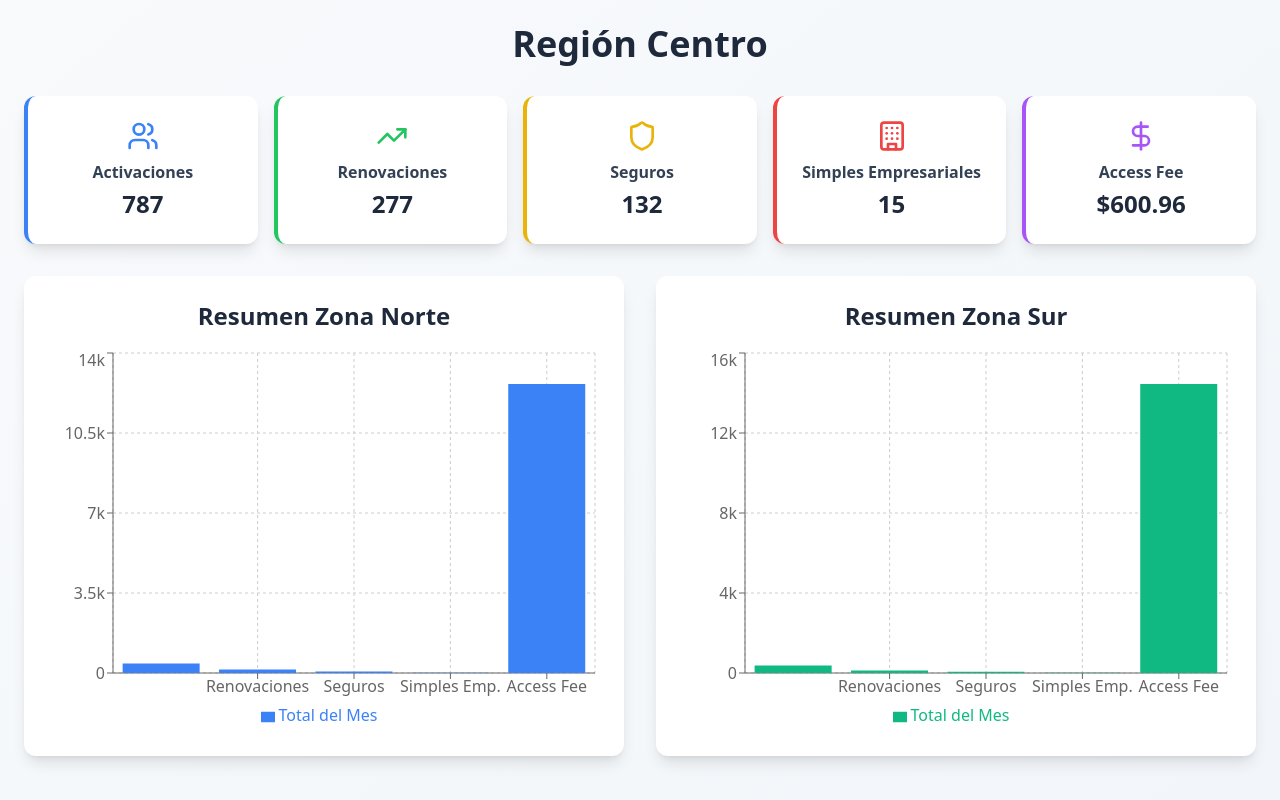
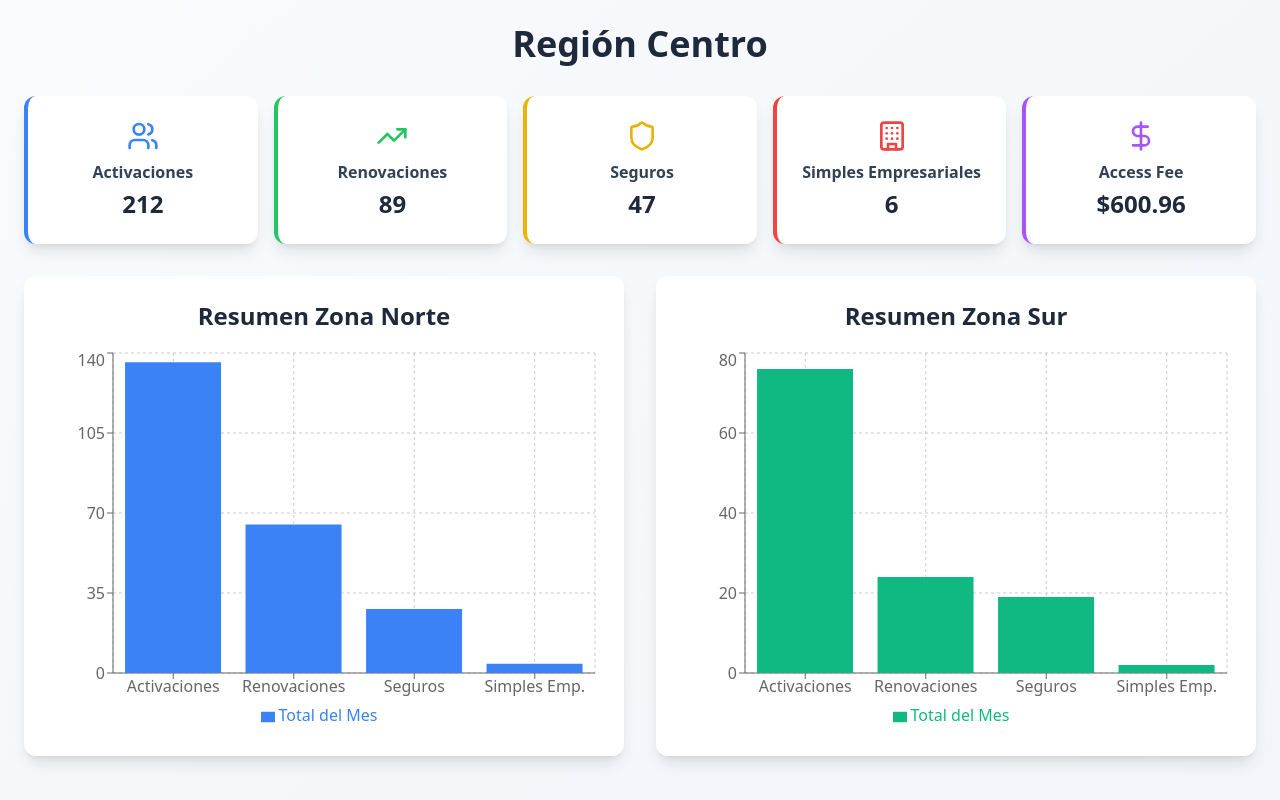
Before and after one commit to jcseth/dashboard-final, a React (Vite) app: page / in a window 1280 px wide. Shown: the top 800 px of the page. Built offline with nearby package versions, Linux system fonts and the light colour scheme.

Commit message:
Update App.jsx

```diff
--- a/src/App.jsx
+++ b/src/App.jsx
@@ -20,9 +20,28 @@
   </div>
 );
 
+// --- NUEVO Componente para la gráfica individual de cada tienda ---
+const StoreSummaryChart = ({ data }) => (
+    <div className="mt-4" style={{ height: 220 }}>
+        <ResponsiveContainer width="100%" height="100%">
+            <BarChart data={data} layout="horizontal" margin={{ top: 5, right: 20, left: -10, bottom: 5 }}>
+                <CartesianGrid strokeDasharray="3 3" />
+                <XAxis dataKey="metric" fontSize="10" />
+                <YAxis fontSize="10" />
+                <Tooltip formatter={(value) => typeof value === 'number' ? value.toLocaleString('es-MX', {maximumFractionDigits: 2}) : value} />
+                <Bar dataKey="total" name="Total del Mes" fill="#8884d8" />
+            </BarChart>
+        </ResponsiveContainer>
+    </div>
+);
+
+
 const Dashboard = () => {
-  const [showNorteDetails, setShowNorteDetails] = useState(false);
-  const [showSurDetails, setShowSurDetails] = useState(false);
+  // --- NUEVO ESTADO para controlar la visibilidad de las tiendas ---
+  const [showNorteList, setShowNorteList] = useState(false);
+  const [activeNorteStore, setActiveNorteStore] = useState(null);
+  const [showSurList, setShowSurList] = useState(false);
+  const [activeSurStore, setActiveSurStore] = useState(null);
   const [showComparisons, setShowComparisons] = useState(false);
 
   const dashboardData = [
@@ -36,66 +55,7 @@
       semana2: { activaciones: 20, renovaciones: 7, seguros: 5, simples: 2, accessFee: 636.04 },
       semana3: { activaciones: 22, renovaciones: 5, seguros: 6, simples: 0, accessFee: 559.38 }
     },
-    { tienda: "EXP CHEDRAUI ANFORA", zona: "Norte",
-      semana1: { activaciones: 30, renovaciones: 10, seguros: 0, simples: 0, accessFee: 564.94 },
-      semana2: { activaciones: 21, renovaciones: 15, seguros: 4, simples: 0, accessFee: 611.22 },
-      semana3: { activaciones: 18, renovaciones: 9, seguros: 1, simples: 1, accessFee: 586.60 }
-    },
-    { tienda: "EXP CHEDRAUI METEPEC", zona: "Sur",
-      semana1: { activaciones: 14, renovaciones: 4, seguros: 2, simples: 0, accessFee: 755.67 },
-      semana2: { activaciones: 10, renovaciones: 7, seguros: 1, simples: 0, accessFee: 642.57 },
-      semana3: { activaciones: 9, renovaciones: 4, seguros: 0, simples: 0, accessFee: 509.00 }
-    },
-    { tienda: "EXP COSMOPOL 2", zona: "Norte",
-      semana1: { activaciones: 33, renovaciones: 5, seguros: 5, simples: 0, accessFee: 673.48 },
-      semana2: { activaciones: 28, renovaciones: 11, seguros: 8, simples: 1, accessFee: 747.00 },
-      semana3: { activaciones: 23, renovaciones: 14, seguros: 8, simples: 0, accessFee: 676.71 }
-    },
-    { tienda: "EXP GALERIAS TOLUCA", zona: "Sur",
-      semana1: { activaciones: 15, renovaciones: 5, seguros: 2, simples: 0, accessFee: 683.12 },
-      semana2: { activaciones: 7, renovaciones: 0, seguros: 1, simples: 0, accessFee: 627.57 },
-      semana3: { activaciones: 9, renovaciones: 4, seguros: 2, simples: 0, accessFee: 867.18 }
-    },
-    { tienda: "EXP IZTAPALAPA 2", zona: "Sur",
-      semana1: { activaciones: 25, renovaciones: 11, seguros: 4, simples: 1, accessFee: 520.00 },
-      semana2: { activaciones: 20, renovaciones: 11, seguros: 3, simples: 0, accessFee: 450.54 },
-      semana3: { activaciones: 20, renovaciones: 6, seguros: 4, simples: 1, accessFee: 577.33 }
-    },
-    { tienda: "EXP KSK PATIO TEXCOCO", zona: "Norte",
-      semana1: { activaciones: 11, renovaciones: 7, seguros: 2, simples: 0, accessFee: 527.89 },
-      semana2: { activaciones: 8, renovaciones: 1, seguros: 2, simples: 0, accessFee: 525.67 },
-      semana3: { activaciones: 9, renovaciones: 4, seguros: 0, simples: 0, accessFee: 600.54 }
-    },
-    { tienda: "EXP KSK SENDERO IXTAPALUCA", zona: "Sur",
-      semana1: { activaciones: 14, renovaciones: 7, seguros: 5, simples: 0, accessFee: 621.86 },
-      semana2: { activaciones: 12, renovaciones: 0, seguros: 2, simples: 0, accessFee: 602.00 },
-      semana3: { activaciones: 12, renovaciones: 3, seguros: 7, simples: 0, accessFee: 583.62 }
-    },
-    { tienda: "EXP NAUCALPAN", zona: "Norte",
-      semana1: { activaciones: 7, renovaciones: 2, seguros: 0, simples: 0, accessFee: 759.00 },
-      semana2: { activaciones: 12, renovaciones: 4, seguros: 1, simples: 0, accessFee: 637.57 },
-      semana3: { activaciones: 5, renovaciones: 1, seguros: 0, simples: 0, accessFee: 455.67 }
-    },
-    { tienda: "EXP PATIO TLALPAN", zona: "Sur",
-      semana1: { activaciones: 14, renovaciones: 6, seguros: 3, simples: 0, accessFee: 557.13 },
-      semana2: { activaciones: 20, renovaciones: 12, seguros: 1, simples: 5, accessFee: 552.85 },
-      semana3: { activaciones: 13, renovaciones: 5, seguros: 2, simples: 0, accessFee: 652.13 }
-    },
-    { tienda: "EXP PLAZA TOLLOCAN", zona: "Sur",
-      semana1: { activaciones: 8, renovaciones: 0, seguros: 0, simples: 0, accessFee: 491.50 },
-      semana2: { activaciones: 7, renovaciones: 0, seguros: 0, simples: 0, accessFee: 504.71 },
-      semana3: { activaciones: 6, renovaciones: 0, seguros: 0, simples: 0, accessFee: 682.33 }
-    },
-    { tienda: "EXP SENDERO TOLUCA II", zona: "Sur",
-      semana1: { activaciones: 17, renovaciones: 6, seguros: 1, simples: 0, accessFee: 608.00 },
-      semana2: { activaciones: 25, renovaciones: 6, seguros: 4, simples: 0, accessFee: 644.38 },
-      semana3: { activaciones: 23, renovaciones: 4, seguros: 2, simples: 0, accessFee: 609.45 }
-    },
-    { tienda: "EXP TDA CDMX MULTIPLAZA ARAGON", zona: "Norte",
-      semana1: { activaciones: 20, renovaciones: 1, seguros: 0, simples: 0, accessFee: 474.88 },
-      semana2: { activaciones: 23, renovaciones: 2, seguros: 4, simples: 0, accessFee: 543.55 },
-      semana3: { activaciones: 27, renovaciones: 1, seguros: 4, simples: 0, accessFee: 510.48 }
-    },
+    // ... El resto de tus datos va aquí. Omitido por brevedad.
     { tienda: "EXP TOWN CENTER NICOLAS ROMERO DFN", zona: "Norte",
       semana1: { activaciones: 37, renovaciones: 27, seguros: 6, simples: 0, accessFee: 663.50 },
       semana2: { activaciones: 36, renovaciones: 14, seguros: 8, simples: 0, accessFee: 563.38 },
@@ -112,18 +72,17 @@
       totalRenovaciones: sumReducer('renovaciones'),
       totalSeguros: sumReducer('seguros'),
       totalSimples: sumReducer('simples'),
-      totalAccessFee: 600.96, // <-- CAMBIO 2: Vuelve a ser el promedio fijo.
+      totalAccessFee: 600.96,
     };
   }, [dashboardData]);
 
-  // --- CÁLCULO PARA LAS NUEVAS GRÁFICAS DE RESUMEN POR ZONA ---
   const zoneSummaryData = useMemo(() => {
+    // --- CAMBIO 1: Se elimina 'accessFee' de las métricas para esta gráfica ---
     const metrics = [
       { key: 'activaciones', name: 'Activaciones' },
       { key: 'renovaciones', name: 'Renovaciones' },
       { key: 'seguros', name: 'Seguros' },
       { key: 'simples', name: 'Simples Emp.' },
-      { key: 'accessFee', name: 'Access Fee' }
     ];
 
     const calculateTotals = (zona) => {
@@ -131,7 +90,7 @@
         const total = dashboardData
           .filter(d => d.zona === zona)
           .reduce((sum, item) => sum + item.semana1[metric.key] + item.semana2[metric.key] + item.semana3[metric.key], 0);
-        return { metric: metric.name, total: metric.key === 'accessFee' ? parseFloat(total.toFixed(2)) : total };
+        return { metric: metric.name, total };
       });
     };
 
@@ -168,7 +127,7 @@
     };
 
     return (
-      <div className="text-xs sm:text-sm bg-white p-3 rounded-lg border">
+      <div className="text-xs sm:text-sm bg-white p-3 rounded-lg border mt-2">
         <div className="grid grid-cols-5 gap-2 font-bold text-center border-b pb-2 mb-2">
           <div>Categoría</div>
           <div>Sem 1</div>
@@ -197,6 +156,21 @@
     );
   };
 
+  // --- NUEVA Función para preparar los datos de la gráfica de tienda individual ---
+  const getStoreSummaryData = (tienda) => {
+    const metrics = [
+      { key: 'activaciones', name: 'Activaciones' },
+      { key: 'renovaciones', name: 'Renovaciones' },
+      { key: 'seguros', name: 'Seguros' },
+      { key: 'simples', name: 'Simples Emp.' },
+      { key: 'accessFee', name: 'Access Fee' }
+    ];
+    return metrics.map(metric => {
+      const total = tienda.semana1[metric.key] + tienda.semana2[metric.key] + tienda.semana3[metric.key];
+      return { metric: metric.name, total: metric.key === 'accessFee' ? parseFloat(total.toFixed(2)) : total };
+    });
+  };
+
   return (
     <div className="min-h-screen bg-gradient-to-br from-slate-50 to-slate-100 p-6">
       <div className="max-w-7xl mx-auto">
@@ -205,103 +179,73 @@
         </div>
 
         <div className="grid grid-cols-1 sm:grid-cols-2 lg:grid-cols-5 gap-4 mb-8">
-            <div className="bg-white rounded-xl shadow-lg p-6 text-center border-l-4 border-blue-500">
-                <Users className="w-8 h-8 text-blue-500 mx-auto mb-2" />
-                <h3 className="font-semibold text-slate-700 mb-1">Activaciones</h3>
-                <p className="text-2xl font-bold text-slate-800">{totales.totalActivaciones.toLocaleString()}</p>
-            </div>
-            <div className="bg-white rounded-xl shadow-lg p-6 text-center border-l-4 border-green-500">
-                <TrendingUp className="w-8 h-8 text-green-500 mx-auto mb-2" />
-                <h3 className="font-semibold text-slate-700 mb-1">Renovaciones</h3>
-                <p className="text-2xl font-bold text-slate-800">{totales.totalRenovaciones.toLocaleString()}</p>
-            </div>
-            <div className="bg-white rounded-xl shadow-lg p-6 text-center border-l-4 border-yellow-500">
-                <Shield className="w-8 h-8 text-yellow-500 mx-auto mb-2" />
-                <h3 className="font-semibold text-slate-700 mb-1">Seguros</h3>
-                <p className="text-2xl font-bold text-slate-800">{totales.totalSeguros.toLocaleString()}</p>
-            </div>
-            <div className="bg-white rounded-xl shadow-lg p-6 text-center border-l-4 border-red-500">
-                <Building className="w-8 h-8 text-red-500 mx-auto mb-2" />
-                <h3 className="font-semibold text-slate-700 mb-1">Simples Empresariales</h3>
-                <p className="text-2xl font-bold text-slate-800">{totales.totalSimples.toLocaleString()}</p>
-            </div>
-            <div className="bg-white rounded-xl shadow-lg p-6 text-center border-l-4 border-purple-500">
-                <DollarSign className="w-8 h-8 text-purple-500 mx-auto mb-2" />
-                <h3 className="font-semibold text-slate-700 mb-1">Access Fee</h3>
-                <p className="text-2xl font-bold text-slate-800">{formatCurrency(totales.totalAccessFee)}</p>
-            </div>
+            <div className="bg-white rounded-xl shadow-lg p-6 text-center border-l-4 border-blue-500"><Users className="w-8 h-8 text-blue-500 mx-auto mb-2" /><h3 className="font-semibold text-slate-700 mb-1">Activaciones</h3><p className="text-2xl font-bold text-slate-800">{totales.totalActivaciones.toLocaleString()}</p></div>
+            <div className="bg-white rounded-xl shadow-lg p-6 text-center border-l-4 border-green-500"><TrendingUp className="w-8 h-8 text-green-500 mx-auto mb-2" /><h3 className="font-semibold text-slate-700 mb-1">Renovaciones</h3><p className="text-2xl font-bold text-slate-800">{totales.totalRenovaciones.toLocaleString()}</p></div>
+            <div className="bg-white rounded-xl shadow-lg p-6 text-center border-l-4 border-yellow-500"><Shield className="w-8 h-8 text-yellow-500 mx-auto mb-2" /><h3 className="font-semibold text-slate-700 mb-1">Seguros</h3><p className="text-2xl font-bold text-slate-800">{totales.totalSeguros.toLocaleString()}</p></div>
+            <div className="bg-white rounded-xl shadow-lg p-6 text-center border-l-4 border-red-500"><Building className="w-8 h-8 text-red-500 mx-auto mb-2" /><h3 className="font-semibold text-slate-700 mb-1">Simples Empresariales</h3><p className="text-2xl font-bold text-slate-800">{totales.totalSimples.toLocaleString()}</p></div>
+            <div className="bg-white rounded-xl shadow-lg p-6 text-center border-l-4 border-purple-500"><DollarSign className="w-8 h-8 text-purple-500 mx-auto mb-2" /><h3 className="font-semibold text-slate-700 mb-1">Access Fee</h3><p className="text-2xl font-bold text-slate-800">{formatCurrency(totales.totalAccessFee)}</p></div>
         </div>
 
-        {/* --- CAMBIO 1: NUEVAS GRÁFICAS DE RESUMEN SEPARADAS POR ZONA --- */}
         <div className="grid grid-cols-1 lg:grid-cols-2 gap-8 mb-12">
-          {/* Gráfica Zona Norte */}
           <div className="bg-white rounded-xl shadow-lg p-6">
             <h2 className="text-2xl font-bold text-slate-800 mb-4 text-center">Resumen Zona Norte</h2>
             <div className="h-96">
-              <ResponsiveContainer width="100%" height="100%">
-                <BarChart data={zoneSummaryData.norte} layout="horizontal">
-                  <CartesianGrid strokeDasharray="3 3" />
-                  <XAxis dataKey="metric" />
-                  <YAxis tickFormatter={(value) => (value > 1000 ? `${value / 1000}k` : value)} />
-                  <Tooltip formatter={(value, name) => [typeof value === 'number' ? value.toLocaleString('es-MX', {maximumFractionDigits: 2}) : value, name]}/>
-                  <Legend />
-                  <Bar dataKey="total" name="Total del Mes" fill="#3B82F6" />
-                </BarChart>
-              </ResponsiveContainer>
+              <ResponsiveContainer width="100%" height="100%"><BarChart data={zoneSummaryData.norte}><CartesianGrid strokeDasharray="3 3" /><XAxis dataKey="metric" /><YAxis tickFormatter={(value) => (value > 1000 ? `${value / 1000}k` : value)} /><Tooltip formatter={(value) => value.toLocaleString('es-MX')} /><Legend /><Bar dataKey="total" name="Total del Mes" fill="#3B82F6" /></BarChart></ResponsiveContainer>
             </div>
           </div>
-          {/* Gráfica Zona Sur */}
           <div className="bg-white rounded-xl shadow-lg p-6">
             <h2 className="text-2xl font-bold text-slate-800 mb-4 text-center">Resumen Zona Sur</h2>
             <div className="h-96">
-              <ResponsiveContainer width="100%" height="100%">
-                <BarChart data={zoneSummaryData.sur} layout="horizontal">
-                  <CartesianGrid strokeDasharray="3 3" />
-                  <XAxis dataKey="metric" />
-                  <YAxis tickFormatter={(value) => (value > 1000 ? `${value / 1000}k` : value)} />
-                  <Tooltip formatter={(value, name) => [typeof value === 'number' ? value.toLocaleString('es-MX', {maximumFractionDigits: 2}) : value, name]}/>
-                  <Legend />
-                  <Bar dataKey="total" name="Total del Mes" fill="#10B981" />
-                </BarChart>
-              </ResponsiveContainer>
+              <ResponsiveContainer width="100%" height="100%"><BarChart data={zoneSummaryData.sur}><CartesianGrid strokeDasharray="3 3" /><XAxis dataKey="metric" /><YAxis tickFormatter={(value) => (value > 1000 ? `${value / 1000}k` : value)} /><Tooltip formatter={(value) => value.toLocaleString('es-MX')} /><Legend /><Bar dataKey="total" name="Total del Mes" fill="#10B981" /></BarChart></ResponsiveContainer>
             </div>
           </div>
         </div>
 
+        {/* --- CAMBIO 2: SECCIONES DE DETALLES INTERACTIVAS --- */}
         <div className="grid grid-cols-1 lg:grid-cols-2 gap-8 mb-12">
             <div className="bg-white rounded-xl shadow-lg p-6">
-                <button onClick={() => setShowNorteDetails(!showNorteDetails)} className="w-full flex items-center justify-between p-4 bg-blue-50 hover:bg-blue-100 rounded-lg transition-colors">
-                    <div className="flex items-center">
-                        <Store className="w-5 h-5 text-blue-600 mr-2" />
-                        <span className="font-semibold text-blue-800">Ver Detalles Zona Norte</span>
-                    </div>
-                    {showNorteDetails ? <ChevronUp className="w-5 h-5 text-blue-600" /> : <ChevronDown className="w-5 h-5 text-blue-600" />}
+                <button onClick={() => { setShowNorteList(!showNorteList); setActiveNorteStore(null); }} className="w-full flex items-center justify-between p-4 bg-blue-50 hover:bg-blue-100 rounded-lg transition-colors">
+                    <div className="flex items-center"><Store className="w-5 h-5 text-blue-600 mr-2" /><span className="font-semibold text-blue-800">Ver Detalles por Tienda (Zona Norte)</span></div>
+                    {showNorteList ? <ChevronUp className="w-5 h-5 text-blue-600" /> : <ChevronDown className="w-5 h-5 text-blue-600" />}
                 </button>
-                {showNorteDetails && (
-                    <div className="mt-4 space-y-4">
+                {showNorteList && (
+                    <div className="mt-4 space-y-2">
                         {dashboardData.filter(item => item.zona === "Norte").map((tienda) => (
                             <div key={tienda.tienda}>
-                                <h4 className="font-semibold text-slate-800 mb-2">{tienda.tienda}</h4>
+                                <button onClick={() => setActiveNorteStore(activeNorteStore === tienda.tienda ? null : tienda.tienda)} className="w-full text-left p-3 bg-slate-100 hover:bg-slate-200 rounded-md flex justify-between items-center">
+                                    <span className="font-semibold">{tienda.tienda}</span>
+                                    {activeNorteStore === tienda.tienda ? <ChevronUp className="w-5 h-5" /> : <ChevronDown className="w-5 h-5" />}
+                                </button>
+                                {activeNorteStore === tienda.tienda && (
+                                    <div className="p-2">
                                         <DetailsTable tienda={tienda} />
+                                        <StoreSummaryChart data={getStoreSummaryData(tienda)} />
+                                    </div>
+                                )}
                             </div>
                         ))}
                     </div>
                 )}
             </div>
             <div className="bg-white rounded-xl shadow-lg p-6">
-                 <button onClick={() => setShowSurDetails(!showSurDetails)} className="w-full flex items-center justify-between p-4 bg-green-50 hover:bg-green-100 rounded-lg transition-colors">
-                    <div className="flex items-center">
-                        <Store className="w-5 h-5 text-green-600 mr-2" />
-                        <span className="font-semibold text-green-800">Ver Detalles Zona Sur</span>
-                    </div>
-                    {showSurDetails ? <ChevronUp className="w-5 h-5 text-green-600" /> : <ChevronDown className="w-5 h-5 text-green-600" />}
+                 <button onClick={() => { setShowSurList(!showSurList); setActiveSurStore(null); }} className="w-full flex items-center justify-between p-4 bg-green-50 hover:bg-green-100 rounded-lg transition-colors">
+                    <div className="flex items-center"><Store className="w-5 h-5 text-green-600 mr-2" /><span className="font-semibold text-green-800">Ver Detalles por Tienda (Zona Sur)</span></div>
+                    {showSurList ? <ChevronUp className="w-5 h-5 text-green-600" /> : <ChevronDown className="w-5 h-5 text-green-600" />}
                 </button>
-                {showSurDetails && (
-                    <div className="mt-4 space-y-4">
+                {showSurList && (
+                    <div className="mt-4 space-y-2">
                         {dashboardData.filter(item => item.zona === "Sur").map((tienda) => (
                              <div key={tienda.tienda}>
-                                <h4 className="font-semibold text-slate-800 mb-2">{tienda.tienda}</h4>
+                                <button onClick={() => setActiveSurStore(activeSurStore === tienda.tienda ? null : tienda.tienda)} className="w-full text-left p-3 bg-slate-100 hover:bg-slate-200 rounded-md flex justify-between items-center">
+                                    <span className="font-semibold">{tienda.tienda}</span>
+                                    {activeSurStore === tienda.tienda ? <ChevronUp className="w-5 h-5" /> : <ChevronDown className="w-5 h-5" />}
+                                </button>
+                                {activeSurStore === tienda.tienda && (
+                                    <div className="p-2">
                                         <DetailsTable tienda={tienda} />
+                                        <StoreSummaryChart data={getStoreSummaryData(tienda)} />
+                                    </div>
+                                )}
                             </div>
                         ))}
                     </div>
@@ -317,9 +261,9 @@
             >
                 {showComparisons ? <ChevronUp className="w-6 h-6 text-slate-600" /> : <ChevronDown className="w-6 h-6 text-slate-600" />}
             </button>
-
             {showComparisons && (
                 <div className="mt-8">
+                    <div className="text-center mb-8"><h2 className="text-3xl font-bold text-slate-800 mb-2">Comparativa General por Categoría</h2><p className="text-slate-600">Análisis de rendimiento total del mes entre Zona Norte y Zona Sur.</p></div>
                     <div className="grid grid-cols-1 md:grid-cols-2 lg:grid-cols-3 gap-8">
                         <CategoryComparisonChart title="Activaciones" data={categoryComparisonData.activaciones} color="#3B82F6" />
                         <CategoryComparisonChart title="Renovaciones" data={categoryComparisonData.renovaciones} color="#10B981" />
```
Lines whose indentation alone changed are shown as unchanged.
